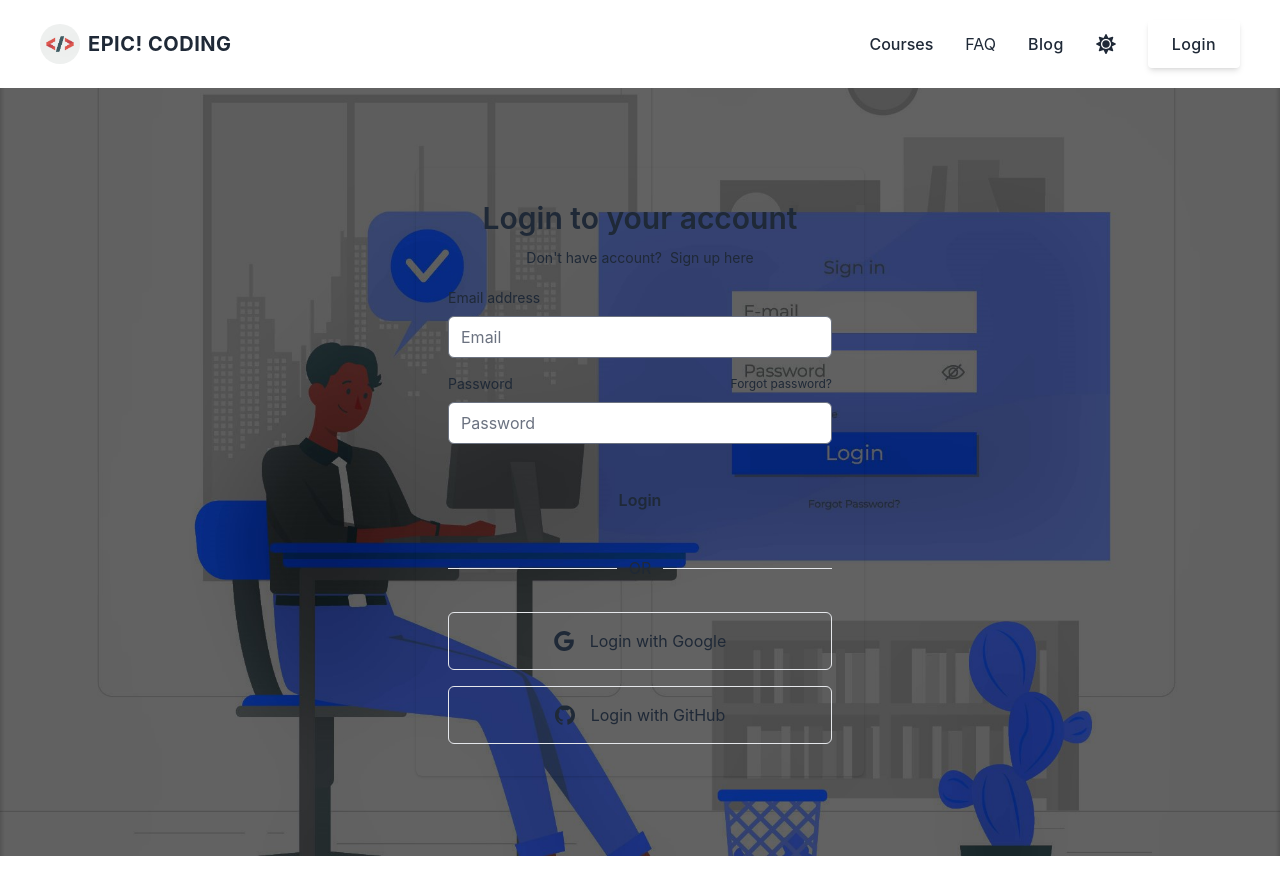
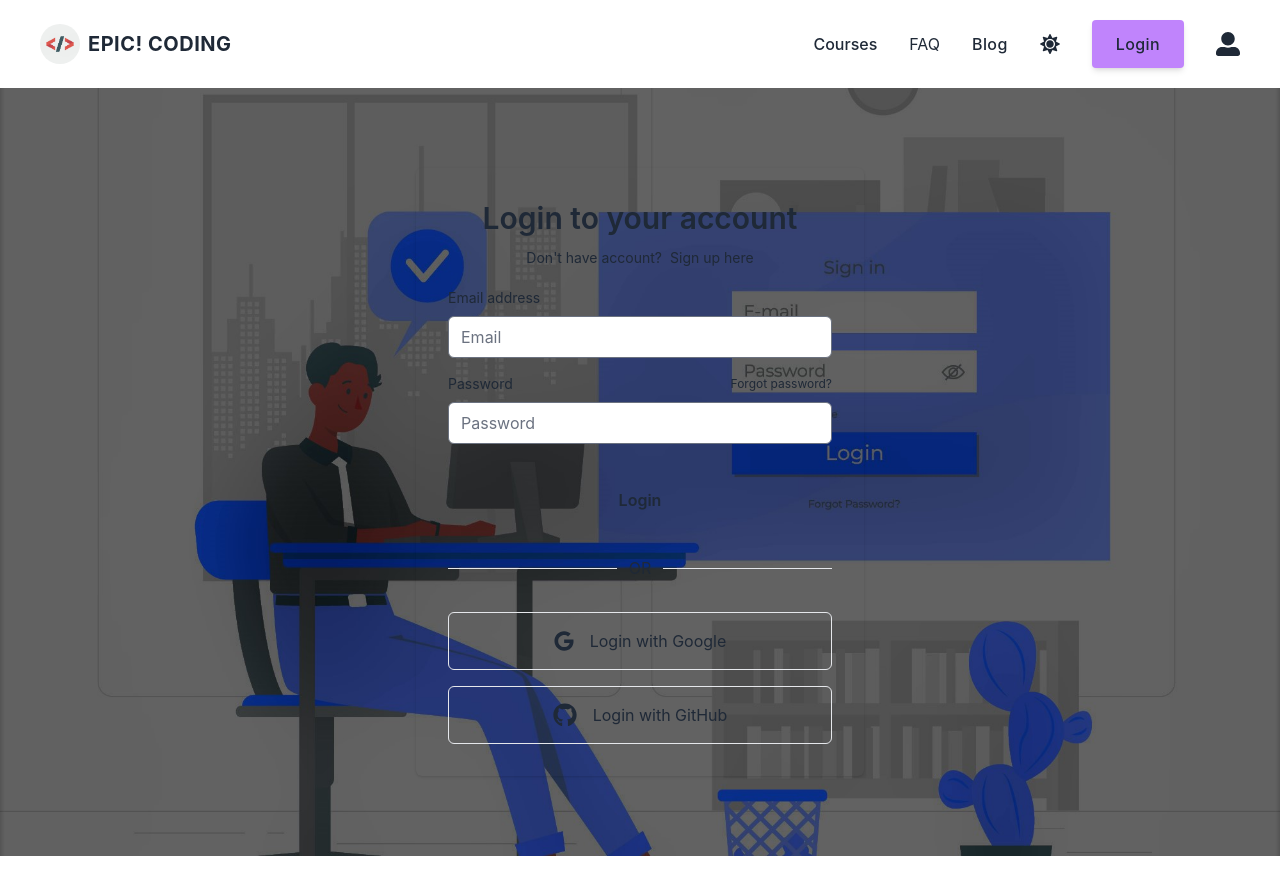
Before and after one commit to sajid1545/epic-coding_client, a React (Create React App) app: page /login in a window 1280 px wide. Built offline with nearby package versions, Linux system fonts and the light colour scheme; no server answers.

Commit message:
user can now login, log out

```diff
--- a/src/Components/Header/Header.jsx
+++ b/src/Components/Header/Header.jsx
@@ -1,7 +1,7 @@
 import React, { useContext, useState } from 'react';
 import { Link, NavLink } from 'react-router-dom';
 import logo from '../../assets/logo.jpg';
-import { FaBars, FaMoon, FaSun, FaTimes } from 'react-icons/fa';
+import { FaBars, FaMoon, FaSun, FaTimes, FaUserAlt } from 'react-icons/fa';
 // import './header.css'
 import { AuthContext } from './../../Contexts/UserContextProvider';
 
@@ -16,7 +16,7 @@ const Header = () => {
 	}
 
 	return (
-		<div>
+		<div className="mb-[280px] lg:mb-0">
 			<div className="px-4 py-5 mx-auto  md:px-24 lg:px-10">
 				<div className="relative flex items-center justify-between">
 					<Link to="/" className="inline-flex items-center">
@@ -62,12 +62,24 @@ const Header = () => {
 							) : (
 								<Link to={'login'}>
 									<button
-										className="inline-flex items-center justify-center h-12 px-6 font-medium tracking-wide  transition duration-200 rounded shadow-md bg-deep-purple-accent-400 hover:bg-deep-purple-accent-700 focus:shadow-outline focus:outline-none"
+										className="inline-flex items-center justify-center h-12 px-6 font-medium tracking-wide  transition duration-200 rounded shadow-md bg-purple-400 hover:bg-purple-700 focus:shadow-outline focus:outline-none"
 										title="Login">
 										Login
 									</button>
 								</Link>
 							)}
+						</li>
+
+						<li>
+							<Link>
+								{user?.photoURL ? (
+									<div className="tooltip tooltip-bottom tooltip-info" data-tip={user?.displayName}>
+										<img src={user.photoURL} alt="" className="w-12 h-12 rounded-full " />
+									</div>
+								) : (
+									<FaUserAlt className="w-6 h-6" />
+								)}
+							</Link>
 						</li>
 					</ul>
 					<div className="lg:hidden">
@@ -107,49 +119,45 @@ const Header = () => {
 									<nav>
 										<ul className="space-y-4">
 											<li>
-												<a
-													href="/"
-													aria-label="Our product"
-													title="Our product"
-													className="font-medium tracking-wide text-gray-700 transition-colors duration-200 hover:text-deep-purple-accent-400">
-													Product
-												</a>
+												<NavLink className={`font-medium`} to={`/courses`}>
+													Courses
+												</NavLink>
 											</li>
 											<li>
-												<a
-													href="/"
-													aria-label="Our product"
-													title="Our product"
-													className="font-medium tracking-wide text-gray-700 transition-colors duration-200 hover:text-deep-purple-accent-400">
-													Features
-												</a>
+												<NavLink
+													className={({ isActive }) => (isActive ? 'active' : undefined)}
+													to={`/`}>
+													FAQ
+												</NavLink>
 											</li>
 											<li>
-												<a
-													href="/"
-													aria-label="Product pricing"
-													title="Product pricing"
-													className="font-medium tracking-wide text-gray-700 transition-colors duration-200 hover:text-deep-purple-accent-400">
-													Pricing
-												</a>
+												<NavLink
+													to=""
+													title="Blog"
+													className="font-medium tracking-wide  transition-colors duration-200 hover:text-deep-purple-accent-400">
+													Blog
+												</NavLink>
 											</li>
+
 											<li>
-												<a
-													href="/"
-													aria-label="About us"
-													title="About us"
-													className="font-medium tracking-wide text-gray-700 transition-colors duration-200 hover:text-deep-purple-accent-400">
-													About us
-												</a>
-											</li>
-											<li>
-												<a
-													href="/"
-													className="inline-flex items-center justify-center w-full h-12 px-6 font-medium tracking-wide text-white transition duration-200 rounded shadow-md bg-deep-purple-accent-400 hover:bg-deep-purple-accent-700 focus:shadow-outline focus:outline-none"
-													aria-label="Sign up"
-													title="Sign up">
-													Sign up
-												</a>
+												{user?.uid ? (
+													<Link to={'register'}>
+														<button
+															onClick={logOut}
+															className="inline-flex items-center justify-center h-12 px-6 font-medium tracking-wide  transition duration-200 rounded shadow-md bg-deep-purple-accent-400 hover:bg-deep-purple-accent-700 focus:shadow-outline focus:outline-none"
+															title="Register">
+															Log Out
+														</button>
+													</Link>
+												) : (
+													<Link to={'login'}>
+														<button
+															className="inline-flex items-center justify-center h-12 px-6 font-medium tracking-wide  transition duration-200 rounded shadow-md bg-deep-purple-accent-400 hover:bg-deep-purple-accent-700 focus:shadow-outline focus:outline-none"
+															title="Login">
+															Login
+														</button>
+													</Link>
+												)}
 											</li>
 										</ul>
 									</nav>
--- a/src/Pages/Auth/Login/Login.jsx
+++ b/src/Pages/Auth/Login/Login.jsx
@@ -3,6 +3,7 @@ import { Link } from 'react-router-dom';
 import './Login.css';
 import { AuthContext } from './../../../Contexts/UserContextProvider';
 import toast from 'react-hot-toast';
+import { FaGithub, FaGoogle } from 'react-icons/fa';
 
 const Login = () => {
 	const { signIn } = useContext(AuthContext);
@@ -24,7 +25,7 @@ const Login = () => {
 	};
 
 	return (
-		<div className="mb-5 login-comp p-20">
+		<div className="mb-5 login-comp p-10 md:p-20">
 			<div className="w-full max-w-md mx-auto p-4 rounded-md shadow sm:p-8 dark:bg-gray-900 dark:text-gray-100 ">
 				<h2 className="mb-3 text-3xl font-semibold text-center">Login to your account</h2>
 				<p className="text-sm text-center dark:text-gray-400 mb-5">
@@ -76,28 +77,12 @@ const Login = () => {
 						<hr className="w-full dark:text-gray-400" />
 					</div>
 					<div className="my-6 space-y-4">
-						<button
-							aria-label="Login with Google"
-							type="button"
-							className="flex items-center justify-center w-full p-4 space-x-4 border rounded-md focus:ring-2 focus:ring-offset-1 dark:border-gray-400 focus:ring-violet-400">
-							<svg
-								xmlns="http://www.w3.org/2000/svg"
-								viewBox="0 0 32 32"
-								className="w-5 h-5 fill-current">
-								<path d="M16.318 13.714v5.484h9.078c-0.37 2.354-2.745 6.901-9.078 6.901-5.458 0-9.917-4.521-9.917-10.099s4.458-10.099 9.917-10.099c3.109 0 5.193 1.318 6.38 2.464l4.339-4.182c-2.786-2.599-6.396-4.182-10.719-4.182-8.844 0-16 7.151-16 16s7.156 16 16 16c9.234 0 15.365-6.49 15.365-15.635 0-1.052-0.115-1.854-0.255-2.651z"></path>
-							</svg>
+						<button className="flex items-center justify-center w-full p-4 space-x-4 border rounded-md focus:ring-2 focus:ring-offset-1 dark:border-gray-400 focus:ring-violet-400 hover:bg-purple-700 duration-500">
+							<FaGoogle className="w-5 h-5 " />
 							<p>Login with Google</p>
 						</button>
-						<button
-							aria-label="Login with GitHub"
-							role="button"
-							className="flex items-center justify-center w-full p-4 space-x-4 border rounded-md focus:ring-2 focus:ring-offset-1 dark:border-gray-400 focus:ring-violet-400">
-							<svg
-								xmlns="http://www.w3.org/2000/svg"
-								viewBox="0 0 32 32"
-								className="w-5 h-5 fill-current">
-								<path d="M16 0.396c-8.839 0-16 7.167-16 16 0 7.073 4.584 13.068 10.937 15.183 0.803 0.151 1.093-0.344 1.093-0.772 0-0.38-0.009-1.385-0.015-2.719-4.453 0.964-5.391-2.151-5.391-2.151-0.729-1.844-1.781-2.339-1.781-2.339-1.448-0.989 0.115-0.968 0.115-0.968 1.604 0.109 2.448 1.645 2.448 1.645 1.427 2.448 3.744 1.74 4.661 1.328 0.14-1.031 0.557-1.74 1.011-2.135-3.552-0.401-7.287-1.776-7.287-7.907 0-1.751 0.62-3.177 1.645-4.297-0.177-0.401-0.719-2.031 0.141-4.235 0 0 1.339-0.427 4.4 1.641 1.281-0.355 2.641-0.532 4-0.541 1.36 0.009 2.719 0.187 4 0.541 3.043-2.068 4.381-1.641 4.381-1.641 0.859 2.204 0.317 3.833 0.161 4.235 1.015 1.12 1.635 2.547 1.635 4.297 0 6.145-3.74 7.5-7.296 7.891 0.556 0.479 1.077 1.464 1.077 2.959 0 2.14-0.020 3.864-0.020 4.385 0 0.416 0.28 0.916 1.104 0.755 6.4-2.093 10.979-8.093 10.979-15.156 0-8.833-7.161-16-16-16z"></path>
-							</svg>
+						<button className="flex items-center justify-center w-full p-4 space-x-4 border rounded-md focus:ring-2 focus:ring-offset-1 dark:border-gray-400 focus:ring-violet-400 hover:bg-purple-700 duration-500">
+							<FaGithub className="w-6 h-6 " />
 							<p>Login with GitHub</p>
 						</button>
 					</div>
--- a/src/Pages/Auth/Register/Register.jsx
+++ b/src/Pages/Auth/Register/Register.jsx
@@ -43,7 +43,7 @@ const Register = () => {
 	};
 
 	return (
-		<div className="register-comp p-20 ">
+		<div className="register-comp p-10 md:p-20 ">
 			<div className="w-full max-w-md mx-auto p-8 space-y-3 rounded-xl dark:bg-gray-900 dark:text-gray-100">
 				<h1 className="text-2xl font-bold text-center">Register !!!</h1>
 				<form onSubmit={handleSubmit} className="space-y-6 ng- ">
--- a/src/Pages/Home/Home.jsx
+++ b/src/Pages/Home/Home.jsx
@@ -5,17 +5,17 @@ import OurServices from '../../Components/OurServices/OurServices';
 const Home = () => {
 	return (
 		<div className="">
-			<div className="px-4 py-16 mx-auto  md:px-24 lg:px-10  lg:py-20 bg-[#E5E5E5]">
-				<div className="max-w-xl sm:mx-auto lg:max-w-2xl">
+			<div className="px-4 py-16 mx-auto  md:px-24 lg:px-10  lg:py-20 bg-[#111827]">
+				<div className="max-w-xl sm:mx-auto lg:max-w-2xl py-12">
 					<div className="flex flex-col mb-16 sm:text-center sm:mb-0">
 						<div className="max-w-xl mb-10 md:mx-auto sm:text-center lg:max-w-2xl md:mb-12">
-							<h2 className="max-w-lg mb-6 font-sans  font-bold  text-gray-900 sm:text-4xl md:mx-auto">
+							<h2 className="bg-gradient-to-r from-green-300 via-blue-500 to-purple-600 bg-clip-text text-3xl font-extrabold text-transparent sm:text-5xl">
 								<span className="text-6xl font-mono">Learn Anything, On Your Schedule</span>
 							</h2>
 						</div>
 						<div>
 							<Link to={'register'}>
-								<button className="btn-wide inline-flex items-center justify-center h-12 px-6 font-medium tracking-wide  transition duration-200 rounded shadow-md bg-purple-400 hover:bg-purple-700 text-white focus:shadow-outline focus:outline-none">
+								<button className="btn-wide border border-blue-600 bg-blue-600 px-12 py-3 text-sm font-medium text-white hover:bg-transparent hover:text-white focus:outline-none focus:ring active:text-opacity-75 sm:w-auto rounded-lg duration-500">
 									Sign Up
 								</button>
 							</Link>
```
